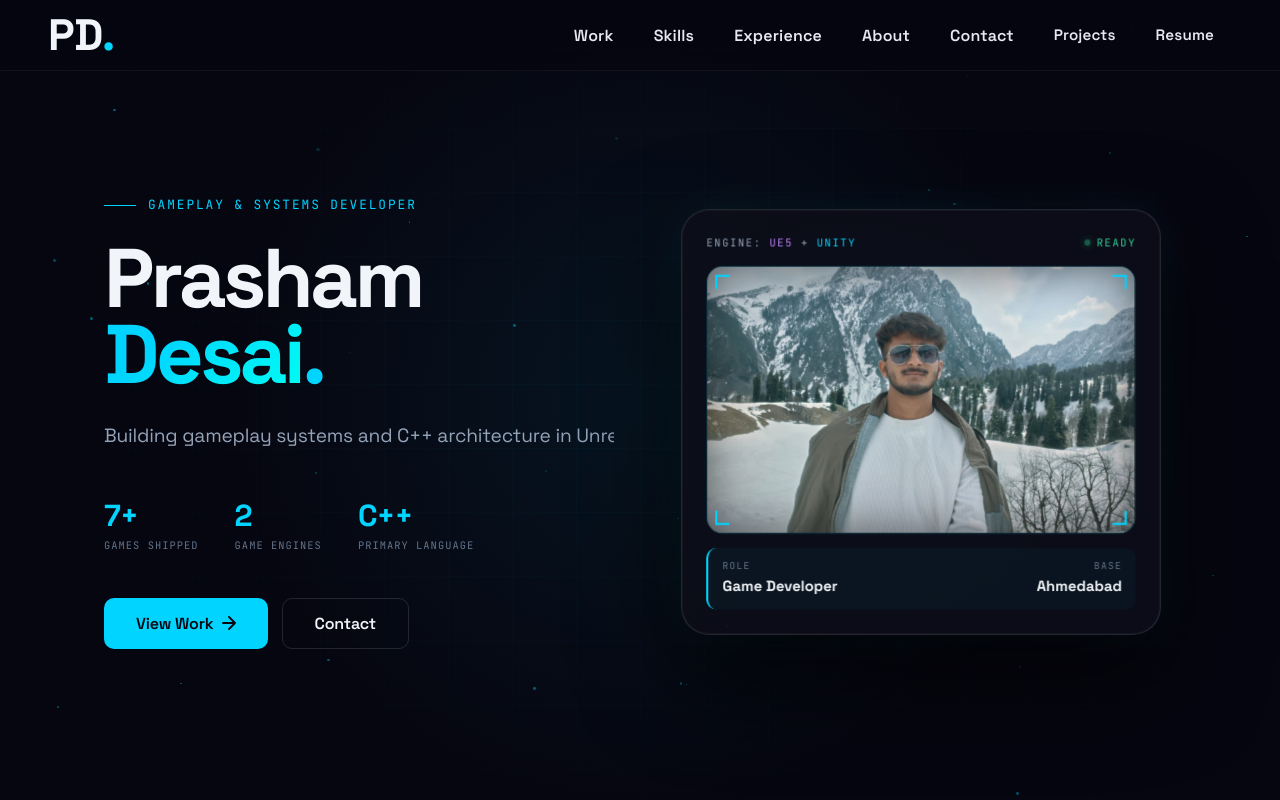
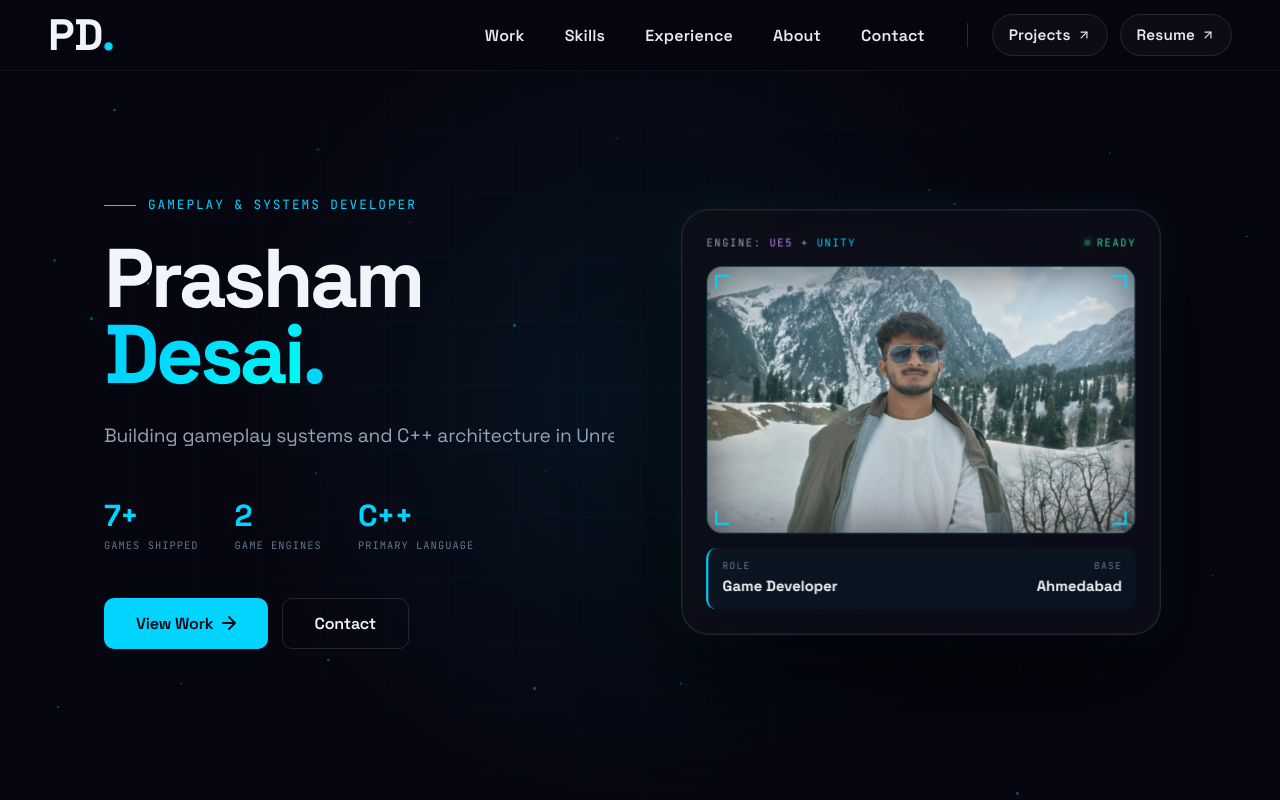
Before and after one commit to Prasham-Desai/Portfolio, a React (Create React App) app: page / in a window 1280 px wide. Shown: the top 800 px of the page. Built offline with nearby package versions, Linux system fonts and the light colour scheme.

Commit message:
Update Navbar.jsx

```diff
--- a/src/components/Navbar.jsx
+++ b/src/components/Navbar.jsx
@@ -194,7 +194,9 @@ const Navbar = () => {
           </Link>
 
           {/* Desktop Links */}
-          <div style={{ display: 'flex', gap: isCaseStudy ? 2 : 4, alignItems: 'center' }} className="desktop-nav">
+          <div style={{ display: 'flex', gap: 24, alignItems: 'center' }} className="desktop-nav">
+            {/* Scroll Links Group */}
+            <div style={{ display: 'flex', gap: isCaseStudy ? 2 : 4, alignItems: 'center' }}>
               {navLinks.map((link) => {
                 const isActive = activeSection === link.label;
 
@@ -227,50 +229,73 @@ const Navbar = () => {
                   </div>
                 );
               })}
+            </div>
 
-            {/* All Projects link — always visible except maybe if we want it active */}
+            {/* Vertical Divider */}
+            <div style={{ width: 1, height: 24, background: 'rgba(255,255,255,0.15)' }} />
+
+            {/* Page Links Group */}
+            <div style={{ display: 'flex', gap: 12, alignItems: 'center' }}>
+              {/* All Projects link */}
               {(isHome || isCaseStudy || isProjectsPage) && (
                 <Link to="/projects" style={{ textDecoration: 'none' }}>
-                <motion.span
-                  whileHover={{ color: '#00d4ff', scale: 1.04 }}
+                  <motion.div
+                    whileHover={{ scale: 1.04, backgroundColor: 'rgba(0,212,255,0.15)' }}
                     style={{
                       fontFamily: "'Space Grotesk', sans-serif",
                       fontSize: '0.95rem',
                       fontWeight: 600,
-                    padding: '8px 18px',
-                    borderRadius: 8,
+                      padding: '8px 16px',
+                      borderRadius: 9999,
                       letterSpacing: '0.01em',
                       whiteSpace: 'nowrap',
                       color: isProjectsPage ? '#00d4ff' : '#e8e8f4',
                       cursor: 'pointer',
-                    background: isProjectsPage ? 'rgba(0,212,255,0.08)' : 'transparent',
+                      background: isProjectsPage ? 'rgba(0,212,255,0.1)' : 'rgba(255,255,255,0.03)',
+                      border: isProjectsPage ? '1px solid rgba(0,212,255,0.3)' : '1px solid rgba(255,255,255,0.1)',
+                      display: 'flex',
+                      alignItems: 'center',
+                      gap: 6
                     }}
                   >
                     Projects
-                </motion.span>
+                    <svg width="14" height="14" viewBox="0 0 24 24" fill="none" stroke="currentColor" strokeWidth="2" strokeLinecap="round" strokeLinejoin="round">
+                      <line x1="7" y1="17" x2="17" y2="7"></line>
+                      <polyline points="7 7 17 7 17 17"></polyline>
+                    </svg>
+                  </motion.div>
                 </Link>
               )}
 
               {/* Resume link */}
               <Link to="/resume" style={{ textDecoration: 'none' }}>
-              <motion.span
-                whileHover={{ color: '#34d399', scale: 1.04 }}
+                <motion.div
+                  whileHover={{ scale: 1.04, backgroundColor: 'rgba(52,211,153,0.15)' }}
                   style={{
                     fontFamily: "'Space Grotesk', sans-serif",
                     fontSize: '0.95rem',
                     fontWeight: 600,
-                  padding: '8px 18px',
-                  borderRadius: 8,
+                    padding: '8px 16px',
+                    borderRadius: 9999,
                     letterSpacing: '0.01em',
                     whiteSpace: 'nowrap',
                     color: isResumePage ? '#34d399' : '#e8e8f4',
                     cursor: 'pointer',
-                  background: isResumePage ? 'rgba(52,211,153,0.08)' : 'transparent',
+                    background: isResumePage ? 'rgba(52,211,153,0.1)' : 'rgba(255,255,255,0.03)',
+                    border: isResumePage ? '1px solid rgba(52,211,153,0.3)' : '1px solid rgba(255,255,255,0.1)',
+                    display: 'flex',
+                    alignItems: 'center',
+                    gap: 6
                   }}
                 >
                   Resume
-              </motion.span>
+                  <svg width="14" height="14" viewBox="0 0 24 24" fill="none" stroke="currentColor" strokeWidth="2" strokeLinecap="round" strokeLinejoin="round">
+                    <line x1="7" y1="17" x2="17" y2="7"></line>
+                    <polyline points="7 7 17 7 17 17"></polyline>
+                  </svg>
+                </motion.div>
               </Link>
+            </div>
           </div>
 
           {/* Mobile Menu Button */}
@@ -350,49 +375,87 @@ const Navbar = () => {
               </motion.button>
             ))}
 
+            {/* Mobile Horizontal Divider */}
+            <motion.hr
+              initial={{ opacity: 0, scaleX: 0 }}
+              animate={{ opacity: 1, scaleX: 1 }}
+              transition={{ delay: navLinks.length * 0.08 }}
+              style={{
+                width: '40px',
+                border: 'none',
+                height: '1px',
+                background: 'rgba(255,255,255,0.15)',
+                margin: '8px 0',
+                transformOrigin: 'center'
+              }}
+            />
+
+            {/* Mobile Page Links Group */}
+            <div style={{ display: 'flex', flexDirection: 'column', gap: 16, alignItems: 'center' }}>
               {/* Mobile Projects link */}
               <motion.button
                 initial={{ opacity: 0, y: 20 }}
                 animate={{ opacity: 1, y: 0 }}
-              transition={{ delay: navLinks.length * 0.08 }}
+                transition={{ delay: (navLinks.length + 1) * 0.08 }}
                 onClick={() => {
                   setMobileOpen(false);
                   navigate('/projects');
                 }}
                 style={{
                   fontFamily: "'Space Grotesk', sans-serif",
-                fontSize: '2rem',
-                fontWeight: 700,
-                color: '#00d4ff',
-                background: 'transparent',
-                border: 'none',
-                letterSpacing: '-0.02em',
+                  fontSize: '1.2rem',
+                  fontWeight: 600,
+                  color: isProjectsPage ? '#00d4ff' : '#f1f5f9',
+                  background: isProjectsPage ? 'rgba(0,212,255,0.1)' : 'rgba(255,255,255,0.03)',
+                  border: isProjectsPage ? '1px solid rgba(0,212,255,0.3)' : '1px solid rgba(255,255,255,0.1)',
+                  borderRadius: 9999,
+                  padding: '12px 32px',
+                  display: 'flex',
+                  alignItems: 'center',
+                  gap: 8,
+                  letterSpacing: '0.01em',
+                  cursor: 'pointer'
                 }}
               >
                 All Projects
+                <svg width="18" height="18" viewBox="0 0 24 24" fill="none" stroke="currentColor" strokeWidth="2" strokeLinecap="round" strokeLinejoin="round">
+                  <line x1="7" y1="17" x2="17" y2="7"></line>
+                  <polyline points="7 7 17 7 17 17"></polyline>
+                </svg>
               </motion.button>
 
               {/* Mobile Resume link */}
               <motion.button
                 initial={{ opacity: 0, y: 20 }}
                 animate={{ opacity: 1, y: 0 }}
-              transition={{ delay: (navLinks.length + 1) * 0.08 }}
+                transition={{ delay: (navLinks.length + 2) * 0.08 }}
                 onClick={() => {
                   setMobileOpen(false);
                   navigate('/resume');
                 }}
                 style={{
                   fontFamily: "'Space Grotesk', sans-serif",
-                fontSize: '2rem',
-                fontWeight: 700,
-                color: '#34d399',
-                background: 'transparent',
-                border: 'none',
-                letterSpacing: '-0.02em',
+                  fontSize: '1.2rem',
+                  fontWeight: 600,
+                  color: isResumePage ? '#34d399' : '#f1f5f9',
+                  background: isResumePage ? 'rgba(52,211,153,0.1)' : 'rgba(255,255,255,0.03)',
+                  border: isResumePage ? '1px solid rgba(52,211,153,0.3)' : '1px solid rgba(255,255,255,0.1)',
+                  borderRadius: 9999,
+                  padding: '12px 32px',
+                  display: 'flex',
+                  alignItems: 'center',
+                  gap: 8,
+                  letterSpacing: '0.01em',
+                  cursor: 'pointer'
                 }}
               >
                 Resume
+                <svg width="18" height="18" viewBox="0 0 24 24" fill="none" stroke="currentColor" strokeWidth="2" strokeLinecap="round" strokeLinejoin="round">
+                  <line x1="7" y1="17" x2="17" y2="7"></line>
+                  <polyline points="7 7 17 7 17 17"></polyline>
+                </svg>
               </motion.button>
+            </div>
           </motion.div>
         )}
       </AnimatePresence>
```
Lines whose indentation alone changed are shown as unchanged.
